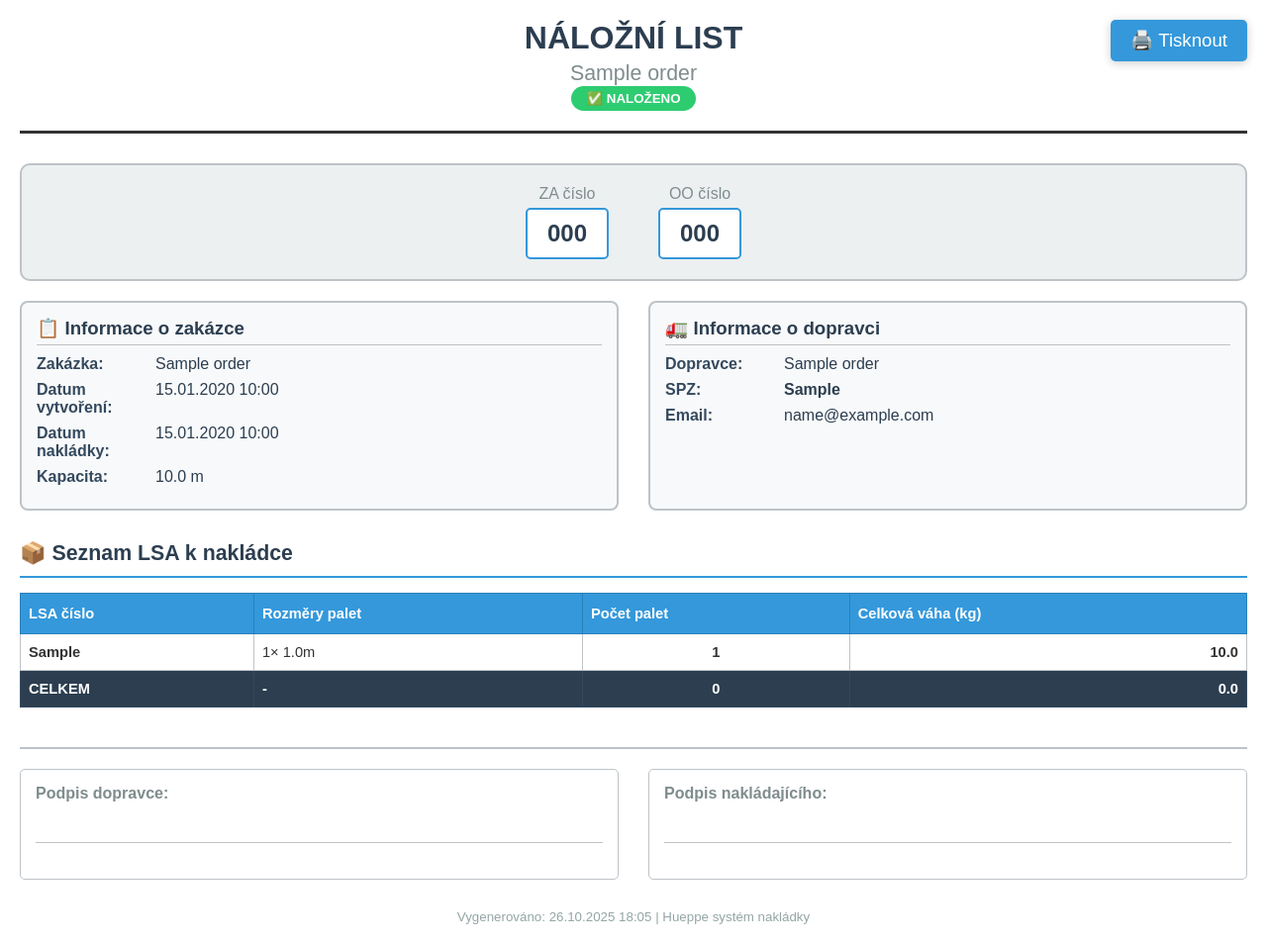
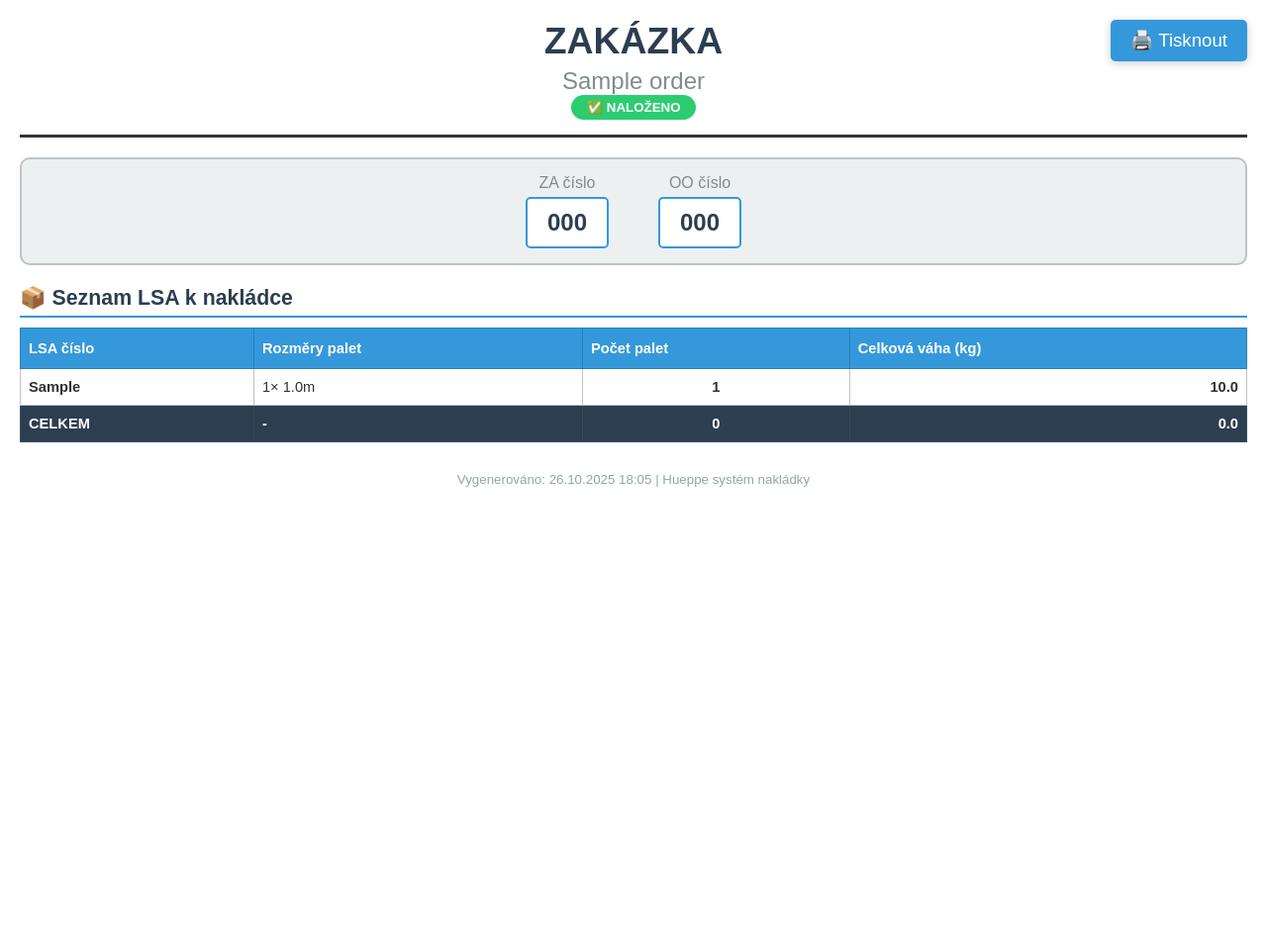
Before and after one commit to tomastomeska/Hueppe-beta, a Flask app: page /print_loading_sheet/1 in a window 1280 px wide. Shown: the whole page at 99% size. After the commit the page ends 492 px from the top, so only its background shows below. Run offline with Flask 3, Linux system fonts and the light colour scheme; tables that the repository leaves empty hold one stand-in row (values such as "Sample post").

Commit message:
Úprava tiskového výstupu podle požadavků
- Změna názvu z 'Náložní list' na 'ZAKÁZKA'

- Minimalizace obsahu pro jednu A4 stránku

- Odstranění informačních sekcí a podpisových polí

- Zobrazení stavu náložení v seznamu uzavřených zakázek

- Zobrazení ZA/OO čísel na hlavní stránce

```diff
--- a/templates/print_loading_sheet.html
+++ b/templates/print_loading_sheet.html
@@ -3,7 +3,7 @@
 <head>
     <meta charset="UTF-8">
     <meta name="viewport" content="width=device-width, initial-scale=1.0">
-    <title>Náložní list - {{ order.name }}</title>
+    <title>Zakázka - {{ order.name }}</title>
     <style>
         @page {
             size: A4;
@@ -47,20 +47,20 @@
         .header {
             text-align: center;
             border-bottom: 3px solid #333;
-            padding-bottom: 20px;
-            margin-bottom: 30px;
+            padding-bottom: 15px;
+            margin-bottom: 20px;
         }
 
         .header h1 {
             margin: 0;
-            font-size: 24pt;
+            font-size: 28pt;
             font-weight: bold;
             color: #2c3e50;
         }
 
         .header h2 {
             margin: 5px 0 0 0;
-            font-size: 16pt;
+            font-size: 18pt;
             color: #7f8c8d;
             font-weight: normal;
         }
@@ -107,8 +107,8 @@
             display: flex;
             justify-content: center;
             gap: 50px;
-            margin: 20px 0;
-            padding: 20px;
+            margin: 15px 0;
+            padding: 15px;
             background: #ecf0f1;
             border-radius: 10px;
             border: 2px solid #bdc3c7;
@@ -136,10 +136,10 @@
 
         .lsa-section h3 {
             font-size: 16pt;
-            margin: 30px 0 15px 0;
+            margin: 20px 0 10px 0;
             color: #2c3e50;
             border-bottom: 2px solid #3498db;
-            padding-bottom: 10px;
+            padding-bottom: 5px;
         }
 
         .lsa-table {
@@ -245,7 +245,7 @@
     <button class="print-button no-print" onclick="window.print()">🖨️ Tisknout</button>
 
     <div class="header">
-        <h1>NÁLOŽNÍ LIST</h1>
+        <h1>ZAKÁZKA</h1>
         <h2>{{ order.name }}</h2>
         {% if order.is_loaded %}
             <div class="status-badge status-loaded">✅ NALOŽENO</div>
@@ -271,58 +271,6 @@
         {% endif %}
     </div>
     {% endif %}
-
-    <!-- Informační sekce -->
-    <div class="info-section">
-        <div class="info-box">
-            <h3>📋 Informace o zakázce</h3>
-            <div class="info-row">
-                <span class="info-label">Zakázka:</span>
-                <span class="info-value">{{ order.name }}</span>
-            </div>
-            <div class="info-row">
-                <span class="info-label">Datum vytvoření:</span>
-                <span class="info-value">{{ order.created_at.strftime('%d.%m.%Y %H:%M') }}</span>
-            </div>
-            {% if order.pickup_datetime %}
-            <div class="info-row">
-                <span class="info-label">Datum nakládky:</span>
-                <span class="info-value">{{ order.pickup_datetime.strftime('%d.%m.%Y %H:%M') }}</span>
-            </div>
-            {% endif %}
-            <div class="info-row">
-                <span class="info-label">Kapacita:</span>
-                <span class="info-value">{{ order.capacity_m }} m</span>
-            </div>
-        </div>
-
-        <div class="info-box">
-            <h3>🚛 Informace o dopravci</h3>
-            {% if order.carrier_name %}
-            <div class="info-row">
-                <span class="info-label">Dopravce:</span>
-                <span class="info-value">{{ order.carrier_name }}</span>
-            </div>
-            {% endif %}
-            {% if order.truck_license_plate %}
-            <div class="info-row">
-                <span class="info-label">SPZ:</span>
-                <span class="info-value"><strong>{{ order.truck_license_plate }}</strong></span>
-            </div>
-            {% endif %}
-            {% if order.carrier_email %}
-            <div class="info-row">
-                <span class="info-label">Email:</span>
-                <span class="info-value">{{ order.carrier_email }}</span>
-            </div>
-            {% endif %}
-            {% if not order.carrier_name and not order.truck_license_plate and not order.carrier_email %}
-            <div class="info-row">
-                <span class="info-value" style="color: #95a5a6; font-style: italic;">Informace o dopravci nejsou vyplněny</span>
-            </div>
-            {% endif %}
-        </div>
-    </div>
 
     <!-- LSA Seznam -->
     <div class="lsa-section">
@@ -370,18 +318,6 @@
         {% endif %}
     </div>
 
-    <!-- Podpisy -->
-    <div class="footer">
-        <div class="signature-box">
-            <h4>Podpis dopravce:</h4>
-            <div style="border-bottom: 1px solid #bdc3c7; margin-top: 40px;"></div>
-        </div>
-        <div class="signature-box">
-            <h4>Podpis nakládajícího:</h4>
-            <div style="border-bottom: 1px solid #bdc3c7; margin-top: 40px;"></div>
-        </div>
-    </div>
-
     <div style="text-align: center; margin-top: 30px; font-size: 10pt; color: #95a5a6;">
         Vygenerováno: {{ current_time }} | Hueppe systém nakládky
     </div>
```
Also changed, not shown: templates/index.html (+12 -0 lines).
